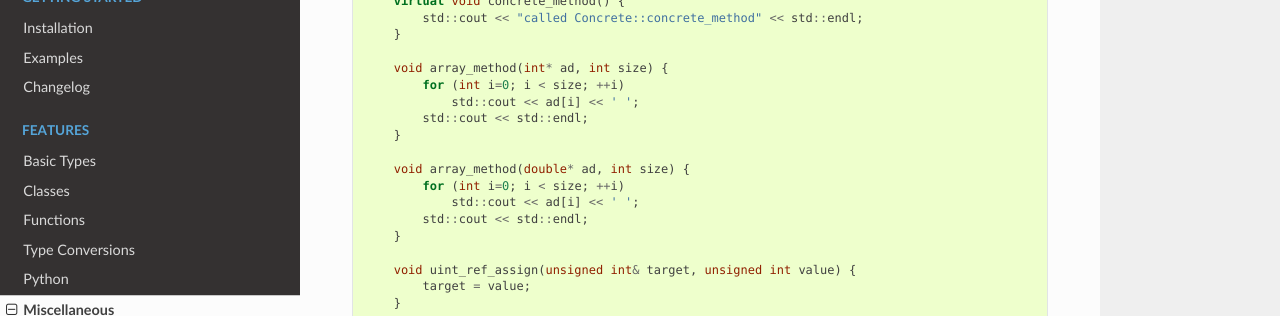
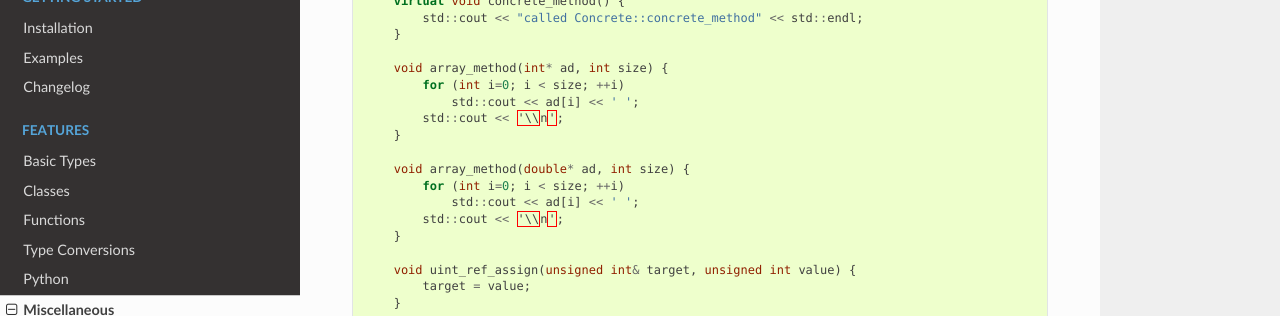
Before and after one commit to wlav/cppyy, a Sphinx documentation site: the page built from doc/source/cppyy_features_header.rst, in a window 1280 px wide and 900 px high, scrolled down 535 px. Shown: the part 149-465 px from the top of the window. Built offline with Sphinx 7.4.7 and the Read the Docs theme 2.0.0, drawn with Linux system fonts in a browser that asks for light colours.

Commit message:
for now, windows (32b) workaround

```diff
--- a/doc/source/cppyy_features_header.rst
+++ b/doc/source/cppyy_features_header.rst
@@ -40,13 +40,13 @@ File features.h
         void array_method(int* ad, int size) {
             for (int i=0; i < size; ++i)
                 std::cout << ad[i] << ' ';
-            std::cout << std::endl;
+            std::cout << '\\n';
         }
 
         void array_method(double* ad, int size) {
             for (int i=0; i < size; ++i)
                 std::cout << ad[i] << ' ';
-            std::cout << std::endl;
+            std::cout << '\\n';
         }
 
         void uint_ref_assign(unsigned int& target, unsigned int value) {
```
